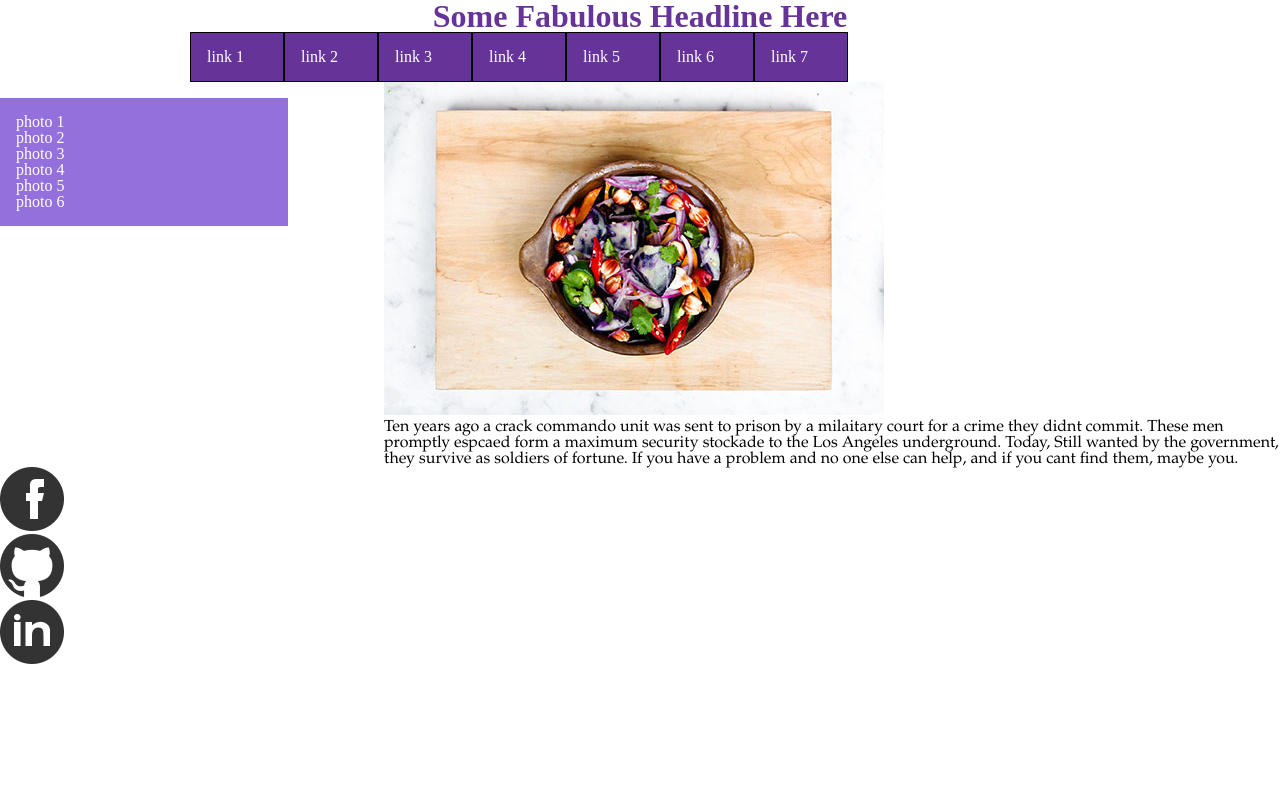
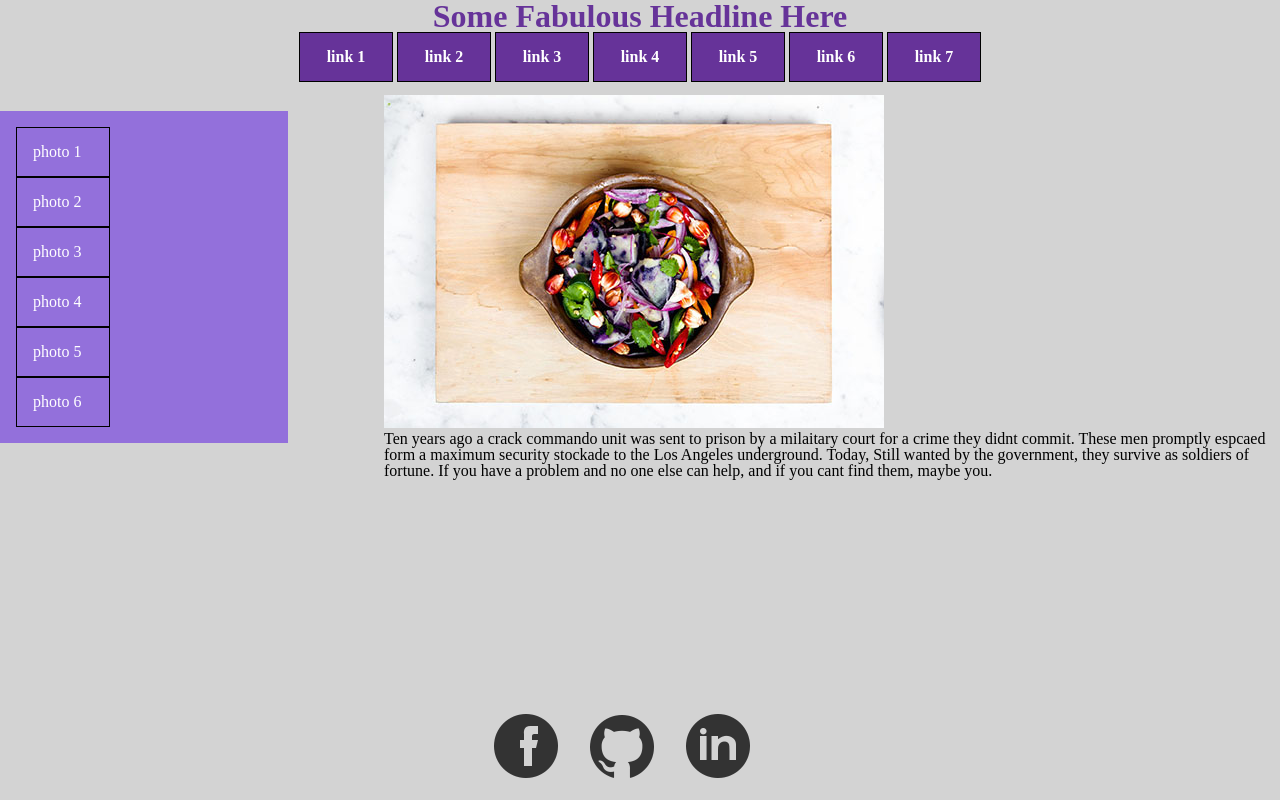
Before and after one commit to carawaya/mockup-practice, a plain HTML site: page index.html in a window 1280 px wide. Drawn offline with Linux system fonts and the light colour scheme.

Commit message:
Better Content

```diff
--- a/index.html
+++ b/index.html
@@ -12,9 +12,10 @@
 
 <header>
   <h1>Some Fabulous Headline Here</h1>
-  <nav id="nav_bar_center">
+  <div id="nav">
+    <nav>
       <ul>
-      <li><a href="#">link 1</a></li>
+        <li><a href="link1.html">link 1</a></li>
         <li><a href="#">link 2</a></li>
         <li><a href="#">link 3</a></li>
         <li><a href="#">link 4</a></li>
@@ -23,13 +24,15 @@
         <li><a href="#">link 7</a></li>
       </ul>
     </nav>
+  </div>
 </header>
 
 <article>
-<div id= "floatermid">
-  <p><img src="images/stirfry.jpg"></p>
-  <p>Ten years ago a crack commando unit was sent to prison by a milaitary court for a crime they didnt commit. These men promptly espcaed form a maximum security stockade to the Los Angeles underground. Today, Still wanted by the government, they survive as soldiers of fortune. If you have a problem and no one else can help, and if you cant find them, maybe you.</p>
-</div>
+  <figure id= "floatermid">
+   <img src="images/stirfry.jpg" alt="STIRFY!!">
+   <figcaption>Ten years ago a crack commando unit was sent to prison by a milaitary court for a crime they didnt commit. These men promptly espcaed form a maximum security stockade to the Los Angeles underground. Today, Still wanted by the government, they survive as soldiers of fortune. If you have a problem and no one else can help, and if you cant find them, maybe you.</figcaption>
+</figure>
+
 
 
 </article>
@@ -37,7 +40,7 @@
 <aside>
   <div id="aside">
   <ul>
-    <li><a href="#">photo 1</a></li>
+    <li><a href="photo1.html">photo 1</a></li>
     <li><a href="#">photo 2</a></li>
     <li><a href="#">photo 3</a></li>
     <li><a href="#">photo 4</a></li>
@@ -47,20 +50,16 @@
   </div>
 </aside>
 
-<footer id= "footerz">
+<footer>
+  <div id= "footerz">
     <ul>
       <li><a href="https://www.facebook.com/"><img src="images/facebook.png" alt="Facebook"></a></li>
       <li><a href="https://github.com/"><img src="images/github.png" alt="GitHub"></a></li>
       <li><a href="https://www.linkedin.com/"><img src="images/linked-in.png" alt="LinkedIn"></a></li>
     </ul>
+  </div>
 </footer>
 
 </body>
-  <!-- headline and main nav -->
 
-  <!-- left bar with list of photos -->
-
-  <!-- main area with photo and text -->
-
-  <!-- footer with social media links -->
 </html>
--- /dev/null
+++ b/styles/default.css
@@ -0,0 +1,51 @@
+a:hover {
+    color: hotpink;
+}
+footer {
+  text-align: center;
+}
+header {
+  color:rebeccapurple;
+  text-align: center;
+}
+article {
+  text-align: center;
+}
+body {
+  background-color: lightgrey;
+}
+aside {
+text-align: center;
+}
+  p {
+    clear:both;
+  }
+.container {
+			margin-top:40px;
+			margin-left:40px;
+		}
+
+		.container ul {
+			color: #E59934;
+		}
+
+		.container ul li {
+			margin:5px;
+			padding:100px;
+			width: 130px;
+			height:70px;
+			float: left;
+			list-style:inherit;
+
+		}
+.myDiv
+    {
+    position:fixed;
+    bottom: 50px;
+    width: 600px;
+    left: 25%;
+    text-align: center;
+}
+    .myDiv a:hover {
+    color: hotpink;
+        }
--- a/styles/stylesheet.css
+++ b/styles/stylesheet.css
@@ -1,46 +1,45 @@
-footer ul li {
-    clear:both;
-    float: left;
-
+body {
+    background-color: lightgrey;
 }
-nav {
+#nav {
+  list-style: none;
+  font-weight: bold;
+  margin-bottom: 10px;
   width: 100%;
-  height: 33px;
+  text-align: center;
 }
-#nav_bar_center {
-width: 900px;
-margin-left:auto;
-margin-right:auto;
-}
-
+          #nav ul {
+            list-style-type: none;
+            margin: 0px;
+            padding: 0;
+            width: 100%;
+          }
+          #nav li {
+            margin: 0px;
+            display:inline-block;
+          }
+          #nav li a {
+              background-color: rebeccapurple;
+              color:white;
+              float: left;
+              padding: 1rem;
+              list-style: none;
+              border: 1px black solid;
+          }
+          #nav li a:hover {
+            color: white;
+            background-color: hotpink;
+          }
 #floatermid {
   width: 70%;
   float: right;
 
 }
 p { font-family: "Palatino Linotype", "Book Antiqua", Palatino, serif;}
-
-header nav ul li {
-    background-color: rebeccapurple;
-    color:white;
-    float: left;
-    padding: 1rem;
-    list-style: none;
-    border: 1px black solid;
-}
-header ul {
-width: 900px;
-margin: 0 auto;
-}
-aside div ul li {
-    clear: both;
-    color:white;
-}
 h1 {
   color:rebeccapurple;
   text-align: center;
 }
-
 a {
     display: block;
     width: 60px;
@@ -49,6 +48,10 @@ a {
 a:link {
   text-decoration: none;
 }
+aside div ul li {
+    clear: both;
+    color:white;
+}
 #aside {
   float: left;
   width: 20%;
@@ -56,3 +59,49 @@ a:link {
   margin: 1rem 0 2rem 0;
   background-color: mediumpurple;
 }
+          #aside ul {
+            list-style-type: none;
+            margin: 0px;
+            padding: 0;
+            width: 100%;
+          }
+          #aside li {
+            margin: 0px;
+          }
+          #aside li a {
+              background-color: mediumpurple;
+              color:white;
+              float: left;
+              padding: 1rem;
+              list-style: none;
+              border: 1px black solid;
+          }
+          #aside li a:hover {
+            color: white;
+            background-color: hotpink;
+          }
+footer {
+  clear: both;
+}
+#footerz {
+    position:fixed;
+    bottom: 0px;
+    width: 600px;
+    left: 25%;
+    text-align: center;
+}
+          #footerz ul {
+            list-style-type: none;
+            margin: 0px;
+            padding: 0;
+            width: 100%;
+          }
+          #footerz li {
+            margin: 0px;
+            display:inline-block;
+          }
+          #footerz li a {
+              float: left;
+              padding: 1rem;
+              list-style: none;
+          }
```
Also changed, not shown: link1.html (added, +41 -0 lines), photo1.html (added, +46 -0 lines), images/goofy-movie.gif (added), images/harry-potter.gif (added), images/lion-king.gif (added), images/lion-king2.gif (added), images/lion-king3.gif (added). Lines whose indentation alone changed are shown as unchanged.
